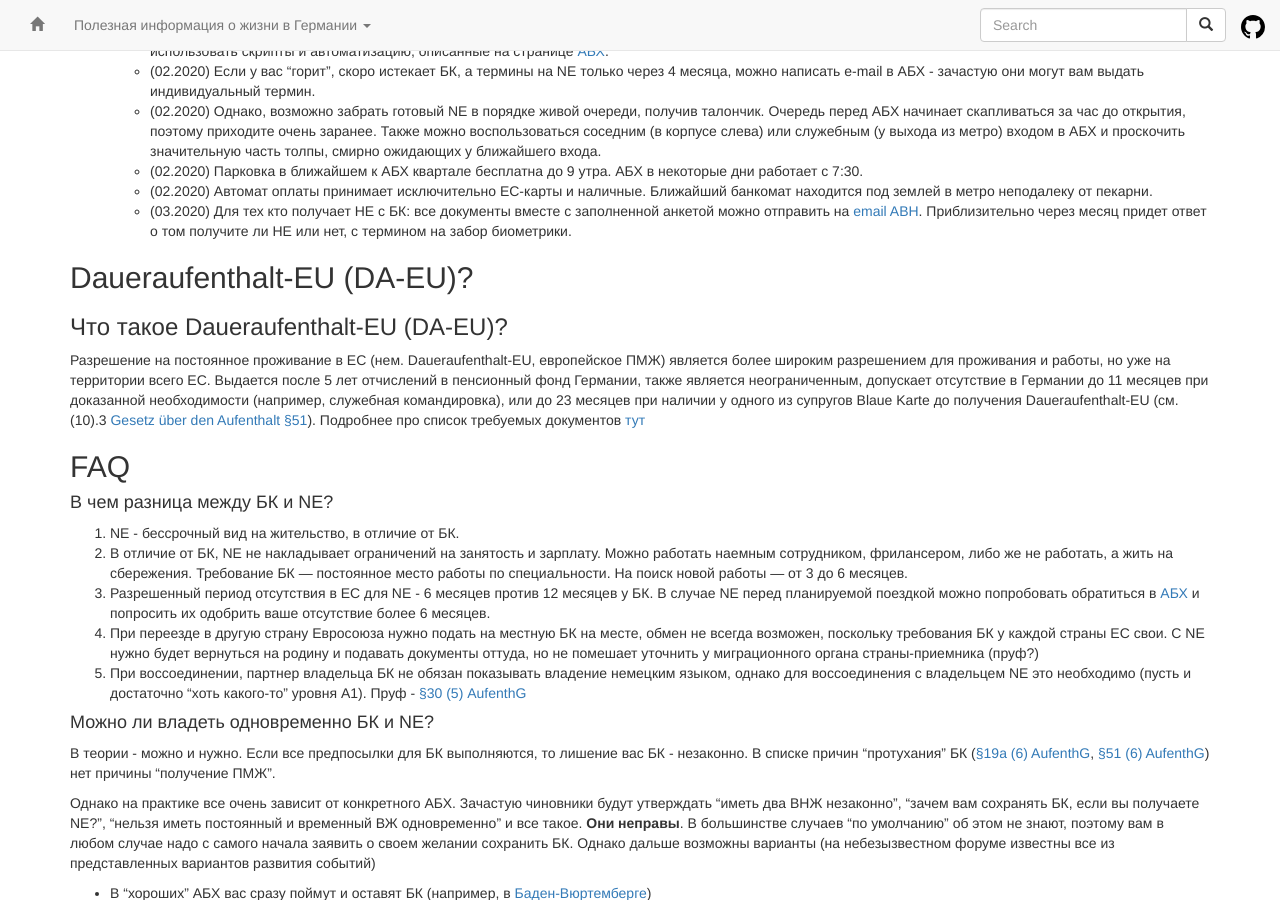
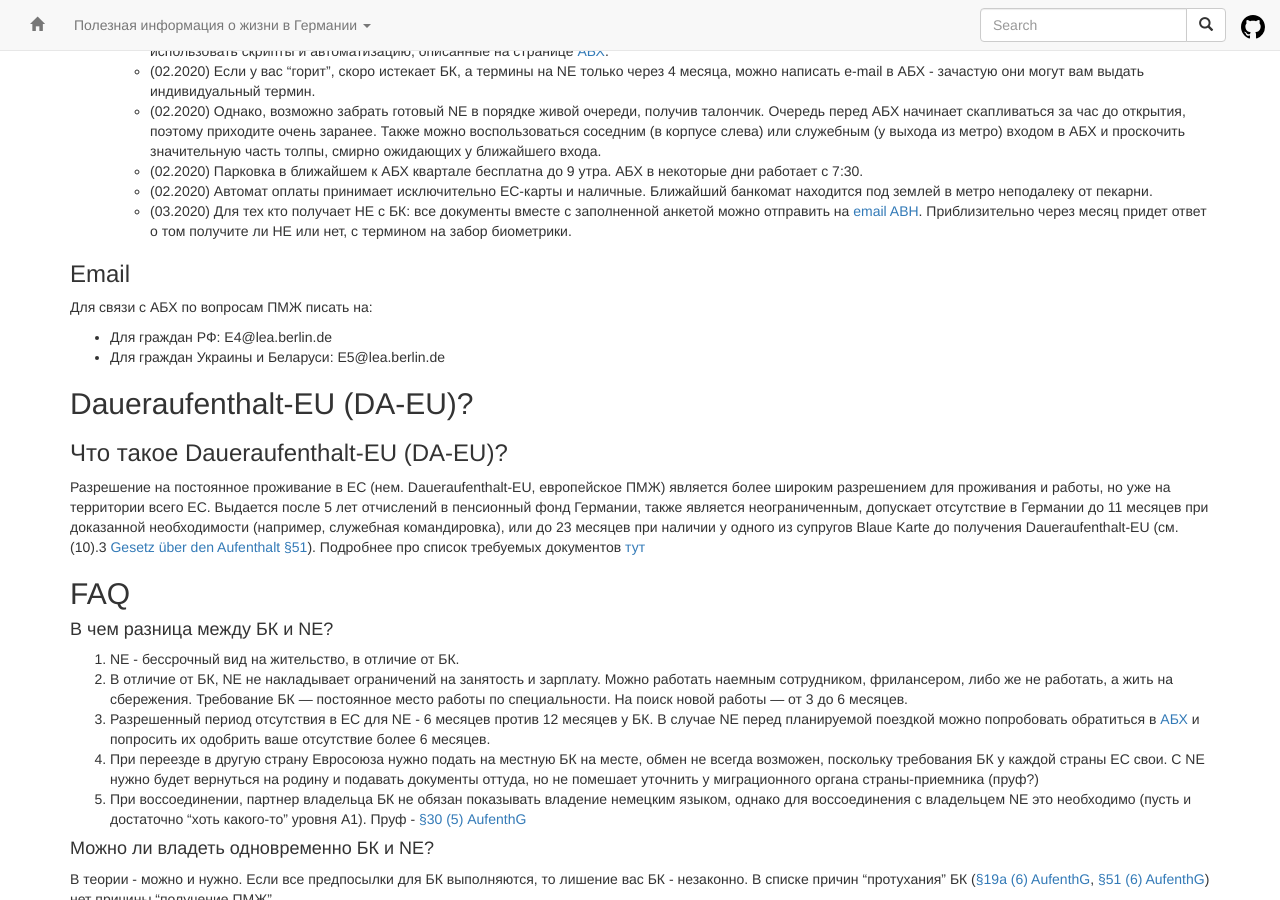
Before and after one commit to ru-de/faq, a Jekyll site: the page built from pages/ПМЖ.md, in a window 1280 px wide and 900 px high, scrolled down 1877 px. Built offline with Jekyll 4.4.1, drawn with Linux system fonts in a browser that asks for light colours; nearby versions of some CDN libraries.

Commit message:
sync github pages

```diff
--- a/pages/ПМЖ.md
+++ b/pages/ПМЖ.md
@@ -76,6 +76,13 @@ Note: Versicherungsverlauf и Wartezeitauskunft (Rentenauskunft) - это раз
    * (03.2020) Для тех кто получает НЕ с БК: все документы вместе с заполненной анкетой можно отправить на [email ABH](mailto:migration.kvr@muenchen.de). Приблизительно через месяц придет ответ о том получите ли НЕ или нет, с термином на забор биометрики.
 
 
+### Email
+
+Для связи с АБХ по вопросам ПМЖ писать на:
+
+* Для граждан РФ: E4@lea.berlin.de
+* Для граждан Украины и Беларуси: E5@lea.berlin.de
+
 
 ## Daueraufenthalt-EU (DA-EU)?
 ### Что такое Daueraufenthalt-EU (DA-EU)?
```
